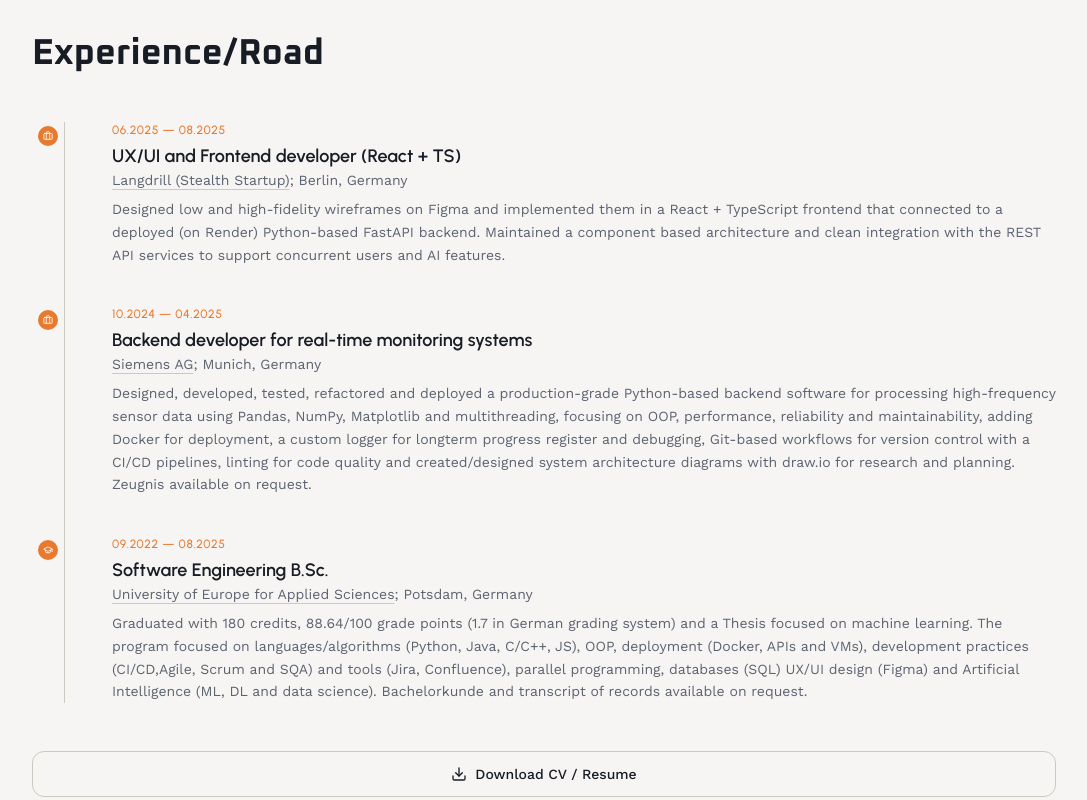
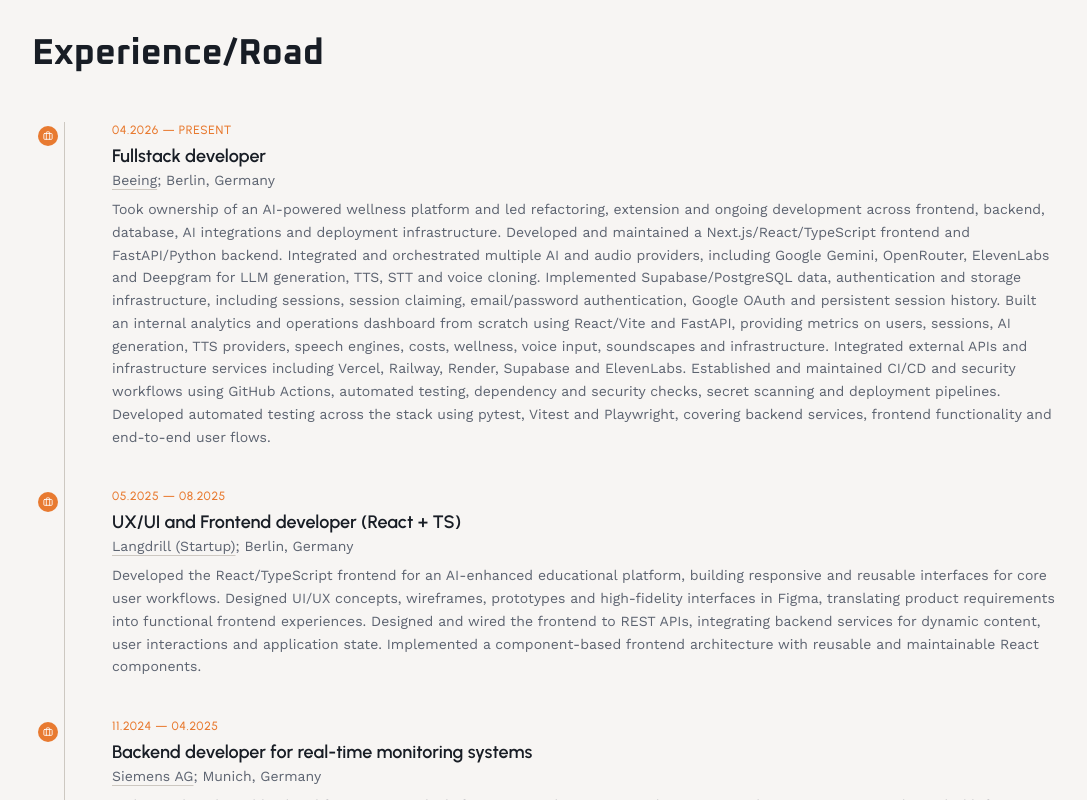
Before and after one commit to Rouxxel/per_web_venzer, a React (Vite) app in the folder frontend/: page / in a window 1280 px wide. Shown: the part 7480-8280 px from the top of the page, without its empty margins (96-1183 px from the left). Built offline with nearby package versions, Linux system fonts and the light colour scheme.

Commit message:
add current experience

```diff
--- a/frontend/src/data/experience.ts
+++ b/frontend/src/data/experience.ts
@@ -2,7 +2,7 @@ export interface ExperienceEntry {
   title: string;
   company: string;
   location: string;
-  link: string;
+  link?: string;
   period: string;
   description: string;
   type: "work" | "education";
@@ -10,13 +10,23 @@ export interface ExperienceEntry {
 
 export const experience_en: ExperienceEntry[] = [
   {
+    title: "Fullstack developer",
+    company: "Beeing",
+    location: "Berlin, Germany",
+    period: "04.2026 — Present",
+    //link: "https://www.beeing.com/",
+    description:
+      "Took ownership of an AI-powered wellness platform and led refactoring, extension and ongoing development across frontend, backend, database, AI integrations and deployment infrastructure. Developed and maintained a Next.js/React/TypeScript frontend and FastAPI/Python backend. Integrated and orchestrated multiple AI and audio providers, including Google Gemini, OpenRouter, ElevenLabs and Deepgram for LLM generation, TTS, STT and voice cloning. Implemented Supabase/PostgreSQL data, authentication and storage infrastructure, including sessions, session claiming, email/password authentication, Google OAuth and persistent session history. Built an internal analytics and operations dashboard from scratch using React/Vite and FastAPI, providing metrics on users, sessions, AI generation, TTS providers, speech engines, costs, wellness, voice input, soundscapes and infrastructure. Integrated external APIs and infrastructure services including Vercel, Railway, Render, Supabase and ElevenLabs. Established and maintained CI/CD and security workflows using GitHub Actions, automated testing, dependency and security checks, secret scanning and deployment pipelines. Developed automated testing across the stack using pytest, Vitest and Playwright, covering backend services, frontend functionality and end-to-end user flows.",
+    type: "work",
+  },
+  {
     title: "UX/UI and Frontend developer (React + TS)",
-    company: "Langdrill (Stealth Startup)",
+    company: "Langdrill (Startup)",
     location: "Berlin, Germany",
     link: "https://www.langdrill.com/",
-    period: "06.2025 — 08.2025",
+    period: "05.2025 — 08.2025",
     description:
-      "Designed low and high-fidelity wireframes on Figma and implemented them in a React + TypeScript frontend that connected to a deployed (on Render) Python-based FastAPI backend. Maintained a component based architecture and clean integration with the REST API services to support concurrent users and AI features.",
+      "Developed the React/TypeScript frontend for an AI-enhanced educational platform, building responsive and reusable interfaces for core user workflows. Designed UI/UX concepts, wireframes, prototypes and high-fidelity interfaces in Figma, translating product requirements into functional frontend experiences. Designed and wired the frontend to REST APIs, integrating backend services for dynamic content, user interactions and application state. Implemented a component-based frontend architecture with reusable and maintainable React components.",
     type: "work",
   },
   {
@@ -24,9 +34,9 @@ export const experience_en: ExperienceEntry[] = [
     company: "Siemens AG",
     location: "Munich, Germany",
     link: "https://www.siemens.com/",
-    period: "10.2024 — 04.2025",
+    period: "11.2024 — 04.2025",
     description:
-      "Designed, developed, tested, refactored and deployed a production-grade Python-based backend software for processing high-frequency sensor data using Pandas, NumPy, Matplotlib and multithreading, focusing on OOP, performance, reliability and maintainability, adding Docker for deployment, a custom logger for longterm progress register and debugging, Git-based workflows for version control with a CI/CD pipelines, linting for code quality and created/designed system architecture diagrams with draw.io for research and planning. Zeugnis available on request.",
+      "Built a Python-based backend for processing high-frequency real-time sensor data using Pandas, NumPy, SciPy and Matplotlib for numerical analysis and visualization. Applied multithreading, logging and OOP principles to enhance performance, reliability, debugging, code maintainability and overall system reliability. Developed reusable and modular backend components following clean code and object-oriented design principles. Used Docker to containerize applications and ensure consistent deployment and development environments. Used Git/GitHub for version control and development workflows, including branch-based development and CI/CD pipelines. Designed system architecture and technical diagrams in Draw.io for data flows, system components and interactions. Contributed to technical documentation and system design discussions, translating engineering requirements into implementable software components. Zeugnis available on request.",
     type: "work",
   },
   {
@@ -46,13 +56,22 @@ export const experience_en: ExperienceEntry[] = [
 //-------------------------------------------------------------------------
 export const experience_es: ExperienceEntry[] = [
   {
+    title: "Desarrollador Fullstack",
+    company: "Beeing",
+    location: "Berlín, Alemania",
+    period: "04.2026 — Presente",
+    description:
+      "Asumí la propiedad de una plataforma de bienestar con IA y lideré la refactorización, ampliación y el desarrollo continuo en frontend, backend, base de datos, integraciones de IA e infraestructura de despliegue. Desarrollé y mantuve un frontend Next.js/React/TypeScript y un backend FastAPI/Python. Integré y orquesté varios proveedores de IA y audio, incluidos Google Gemini, OpenRouter, ElevenLabs y Deepgram para generación LLM, TTS, STT y clonación de voz. Implementé infraestructura de datos, autenticación y almacenamiento con Supabase/PostgreSQL, incluyendo sesiones, reclamación de sesiones, autenticación email/contraseña, Google OAuth e historial persistente. Construí desde cero un panel interno de analíticas y operaciones con React/Vite y FastAPI, con métricas de usuarios, sesiones, generación IA, proveedores TTS, motores de voz, costes, bienestar, entrada de voz, paisajes sonoros e infraestructura. Integré APIs e infraestructura externas en Vercel, Railway, Render, Supabase y ElevenLabs. Establecí y mantuve flujos CI/CD y de seguridad con GitHub Actions, pruebas automatizadas, comprobaciones de dependencias y seguridad, escaneo de secretos y pipelines de despliegue. Desarrollé pruebas automatizadas en todo el stack con pytest, Vitest y Playwright, cubriendo servicios backend, funcionalidad frontend y flujos end-to-end.",
+    type: "work",
+  },
+  {
     title: "Desarrollador UX/UI y Frontend (React + TS)",
-    company: "Langdrill (Startup stealth)",
+    company: "Langdrill (Startup)",
     location: "Berlín, Alemania",
     link: "https://www.langdrill.com/",
-    period: "06.2025 — 07.2025",
+    period: "05.2025 — 08.2025",
     description:
-      "Diseñé wireframes de baja y alta fidelidad en Figma y los implementé en un frontend de React + TypeScript conectado a un backend en Python con FastAPI desplegado en Render. Mantuve una arquitectura basada en componentes y una integración limpia con los servicios REST para soportar usuarios concurrentes y funciones de IA integrada.",
+      "Desarrollé el frontend React/TypeScript de una plataforma educativa mejorada con IA, construyendo interfaces responsivas y reutilizables para los flujos principales. Diseñé conceptos UI/UX, wireframes, prototipos e interfaces de alta fidelidad en Figma, traduciendo requisitos de producto en experiencias frontend funcionales. Conecté el frontend a APIs REST, integrando servicios backend para contenido dinámico, interacciones de usuario y estado de la aplicación. Implementé una arquitectura frontend basada en componentes con React reutilizable y mantenible.",
     type: "work",
   },
   {
@@ -60,9 +79,9 @@ export const experience_es: ExperienceEntry[] = [
     company: "Siemens AG",
     location: "Múnich, Alemania",
     link: "https://www.siemens.com/",
-    period: "10.2024 — 04.2025",
+    period: "11.2024 — 04.2025",
     description:
-      "Diseñé, desarrollé, testeé, refactoricé y desplegué software backend en Python de nivel productivo para procesar datos de sensores de alta frecuencia usando Pandas, NumPy, Matplotlib y multithreading, enfocado en POO, rendimiento, fiabilidad y mantenibilidad. Añadí Docker para despliegue, un logger personalizado para registro de largo plazo y depuración, flujos con Git y pipeline CI/CD, linting para calidad de código y diagramas de arquitectura en draw.io para investigación y planificación. Zeugnis disponible bajo solicitud.",
+      "Construí un backend en Python para procesar datos de sensores en tiempo real y alta frecuencia usando Pandas, NumPy, SciPy y Matplotlib para análisis numérico y visualización. Apliqué multithreading, logging y POO para mejorar rendimiento, fiabilidad, depuración, mantenibilidad del código y fiabilidad del sistema. Desarrollé componentes backend reutilizables y modulares siguiendo clean code y diseño orientado a objetos. Usé Docker para containerizar aplicaciones y entornos de despliegue y desarrollo consistentes. Usé Git/GitHub para control de versiones y flujos por ramas, incluyendo pipelines CI/CD. Diseñé arquitectura del sistema y diagramas técnicos en Draw.io para flujos de datos, componentes e interacciones. Contribuí a documentación técnica y discusiones de diseño, traduciendo requisitos de ingeniería en componentes de software implementables. Zeugnis disponible bajo solicitud.",
     type: "work",
   },
   {
@@ -82,13 +101,22 @@ export const experience_es: ExperienceEntry[] = [
 //-------------------------------------------------------------------------
 export const experience_fr: ExperienceEntry[] = [
   {
+    title: "Développeur Fullstack",
+    company: "Beeing",
+    location: "Berlin, Allemagne",
+    period: "04.2026 — Présent",
+    description:
+      "Prise en charge d’une plateforme de bien-être alimentée par l’IA et pilotage du refactoring, de l’extension et du développement continu sur le frontend, le backend, la base de données, les intégrations IA et l’infrastructure de déploiement. Développement et maintenance d’un frontend Next.js/React/TypeScript et d’un backend FastAPI/Python. Intégration et orchestration de plusieurs fournisseurs IA et audio, dont Google Gemini, OpenRouter, ElevenLabs et Deepgram pour génération LLM, TTS, STT et clonage vocal. Mise en place de l’infrastructure Supabase/PostgreSQL (données, authentification, stockage), sessions, revendication de session, email/mot de passe, Google OAuth et historique persistant. Création d’un tableau de bord interne d’analytique et d’opérations avec React/Vite et FastAPI (utilisateurs, sessions, génération IA, TTS, moteurs vocaux, coûts, bien-être, saisie vocale, soundscapes, infrastructure). Intégration d’API et services sur Vercel, Railway, Render, Supabase et ElevenLabs. CI/CD et sécurité via GitHub Actions, tests automatisés, contrôles de dépendances et secrets, pipelines de déploiement. Tests automatisés avec pytest, Vitest et Playwright (backend, frontend, E2E).",
+    type: "work",
+  },
+  {
     title: "Développeur UX/UI et Frontend (React + TS)",
-    company: "Langdrill (Startup stealth)",
+    company: "Langdrill (Startup)",
     location: "Berlin, Allemagne",
     link: "https://www.langdrill.com/",
-    period: "06.2025 — 07.2025",
+    period: "05.2025 — 08.2025",
     description:
-      "Conception de wireframes basse et haute fidélité sur Figma et implémentation dans un frontend React + TypeScript connecté à un backend Python avec FastAPI, déployé sur Render. Maintien d’une architecture basée sur des composants et intégration propre avec les services REST pour supporter des utilisateurs concurrents et des fonctionnalités d’IA intégrées.",
+      "Développement du frontend React/TypeScript d’une plateforme éducative enrichie par l’IA, avec interfaces responsives et réutilisables pour les parcours utilisateur clés. Conception UI/UX, wireframes, prototypes et maquettes haute fidélité sur Figma, traduction des exigences produit en expériences frontend. Connexion du frontend aux API REST pour contenu dynamique, interactions et état applicatif. Architecture frontend basée sur des composants React réutilisables et maintenables.",
     type: "work",
   },
   {
@@ -96,9 +124,9 @@ export const experience_fr: ExperienceEntry[] = [
     company: "Siemens AG",
     location: "Munich, Allemagne",
     link: "https://www.siemens.com/",
-    period: "10.2024 — 04.2025",
+    period: "11.2024 — 04.2025",
     description:
-      "Conception, développement, tests, refactoring et déploiement d’un logiciel backend Python de niveau production pour traiter des données de capteurs haute fréquence (Pandas, NumPy, Matplotlib, multithreading), avec focus sur POO, performance, fiabilité et maintenabilité. Ajout de Docker pour le déploiement, logger personnalisé pour suivi long terme et débogage, workflows Git et pipeline CI/CD, linting pour qualité du code, et diagrammes d’architecture sur draw.io pour recherche et planification. Zeugnis disponible sur demande.",
+      "Construction d’un backend Python pour traiter des données capteurs temps réel haute fréquence avec Pandas, NumPy, SciPy et Matplotlib (analyse et visualisation). Multithreading, logging et POO pour performance, fiabilité, débogage et maintenabilité. Composants backend modulaires et réutilisables (clean code, POO). Docker pour environnements de déploiement et de développement cohérents. Git/GitHub, branches et pipelines CI/CD. Architecture et diagrammes techniques sur Draw.io (flux de données, composants, interactions). Documentation technique et conception, traduction des besoins ingénierie en composants implémentables. Zeugnis disponible sur demande.",
     type: "work",
   },
   {
@@ -118,13 +146,22 @@ export const experience_fr: ExperienceEntry[] = [
 //-------------------------------------------------------------------------
 export const experience_de: ExperienceEntry[] = [
   {
+    title: "Fullstack-Entwickler",
+    company: "Beeing",
+    location: "Berlin, Deutschland",
+    period: "04.2026 — Heute",
+    description:
+      "Übernahme einer KI-gestützten Wellness-Plattform und Leitung von Refactoring, Erweiterung und laufender Entwicklung über Frontend, Backend, Datenbank, KI-Integrationen und Deployment-Infrastruktur. Entwicklung und Pflege eines Next.js/React/TypeScript-Frontends und FastAPI/Python-Backends. Integration und Orchestrierung mehrerer KI- und Audio-Provider, darunter Google Gemini, OpenRouter, ElevenLabs und Deepgram für LLM-Generierung, TTS, STT und Voice Cloning. Supabase/PostgreSQL für Daten, Authentifizierung und Storage, inkl. Sessions, Session Claiming, E-Mail/Passwort, Google OAuth und persistentem Session-Verlauf. Aufbau eines internen Analytics- und Operations-Dashboards mit React/Vite und FastAPI (Nutzer, Sessions, KI-Generierung, TTS-Provider, Speech Engines, Kosten, Wellness, Spracheingabe, Soundscapes, Infrastruktur). Anbindung externer APIs und Infrastruktur auf Vercel, Railway, Render, Supabase und ElevenLabs. CI/CD- und Security-Workflows mit GitHub Actions, automatisierten Tests, Dependency- und Security-Checks, Secret Scanning und Deployment-Pipelines. Automatisierte Tests mit pytest, Vitest und Playwright über den gesamten Stack.",
+    type: "work",
+  },
+  {
     title: "UX/UI- und Frontend-Entwickler (React + TS)",
-    company: "Langdrill (Stealth Startup)",
+    company: "Langdrill (Startup)",
     location: "Berlin, Deutschland",
     link: "https://www.langdrill.com/",
-    period: "06.2025 — 08.2025",
+    period: "05.2025 — 08.2025",
     description:
-      "Entwarf Low- und High-Fidelity-Wireframes in Figma und setzte sie in einem React- + TypeScript-Frontend um, das mit einem in Python geschriebenen FastAPI-Backend (bereitgestellt auf Render) verbunden war. Pflegte eine komponentenbasierte Architektur und saubere Integration mit den REST-API-Diensten, um gleichzeitige Nutzer und KI-Funktionen zu unterstützen.",
+      "Entwicklung des React/TypeScript-Frontends einer KI-gestützten Bildungsplattform mit responsiven, wiederverwendbaren Oberflächen für zentrale Nutzerflows. UI/UX-Konzepte, Wireframes, Prototypen und High-Fidelity-Interfaces in Figma; Umsetzung von Produktanforderungen in funktionale Frontend-Erlebnisse. Anbindung an REST-APIs für dynamische Inhalte, Interaktionen und Anwendungszustand. Komponentenbasierte Frontend-Architektur mit wartbaren React-Komponenten.",
     type: "work",
   },
   {
@@ -132,9 +169,9 @@ export const experience_de: ExperienceEntry[] = [
     company: "Siemens AG",
     location: "München, Deutschland",
     link: "https://www.siemens.com/",
-    period: "10.2024 — 04.2025",
+    period: "11.2024 — 04.2025",
     description:
-      "Entwarf, entwickelte, testete, refactorierte und stellte eine produktionsreife Python-Backend-Software zur Verarbeitung hochfrequenter Sensordaten mit Pandas, NumPy, Matplotlib und Multithreading bereit, mit Fokus auf OOP, Performance, Zuverlässigkeit und Wartbarkeit. Docker für Deployment, ein eigener Logger für langfristige Fortschrittsprotokollierung und Debugging, Git-basierte Workflows mit CI/CD-Pipelines, Linting für Codequalität sowie Erstellung und Gestaltung von Systemarchitektur-Diagrammen mit draw.io für Recherche und Planung. Zeugnis auf Anfrage erhältlich.",
+      "Python-Backend zur Verarbeitung hochfrequenter Echtzeit-Sensordaten mit Pandas, NumPy, SciPy und Matplotlib für numerische Analyse und Visualisierung. Multithreading, Logging und OOP für Performance, Zuverlässigkeit, Debugging, Wartbarkeit und Systemstabilität. Wiederverwendbare, modulare Backend-Komponenten nach Clean Code und objektorientiertem Design. Docker für konsistente Deployment- und Entwicklungsumgebungen. Git/GitHub mit Branch-Workflows und CI/CD-Pipelines. Systemarchitektur und technische Diagramme in Draw.io für Datenflüsse, Komponenten und Interaktionen. Technische Dokumentation und Systemdesign, Übersetzung von Engineering-Anforderungen in implementierbare Software. Zeugnis auf Anfrage erhältlich.",
     type: "work",
   },
   {
```
